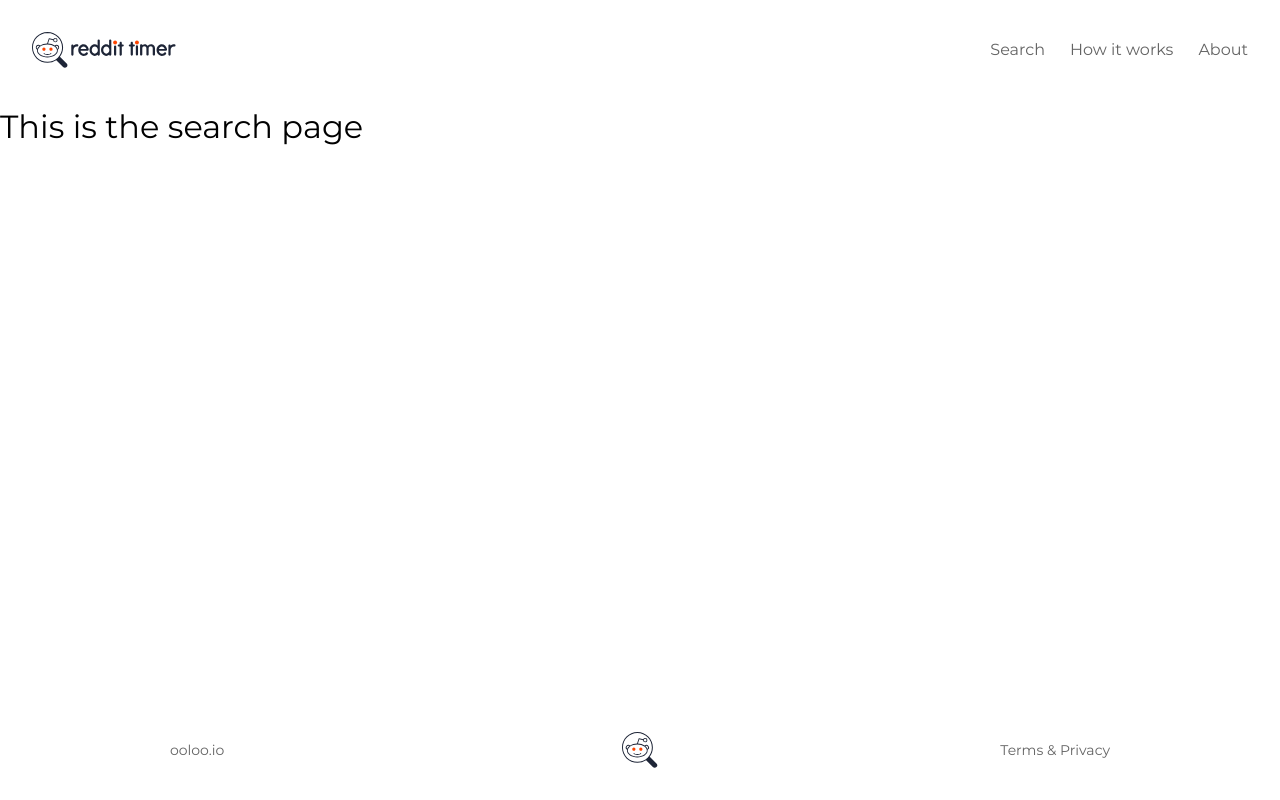
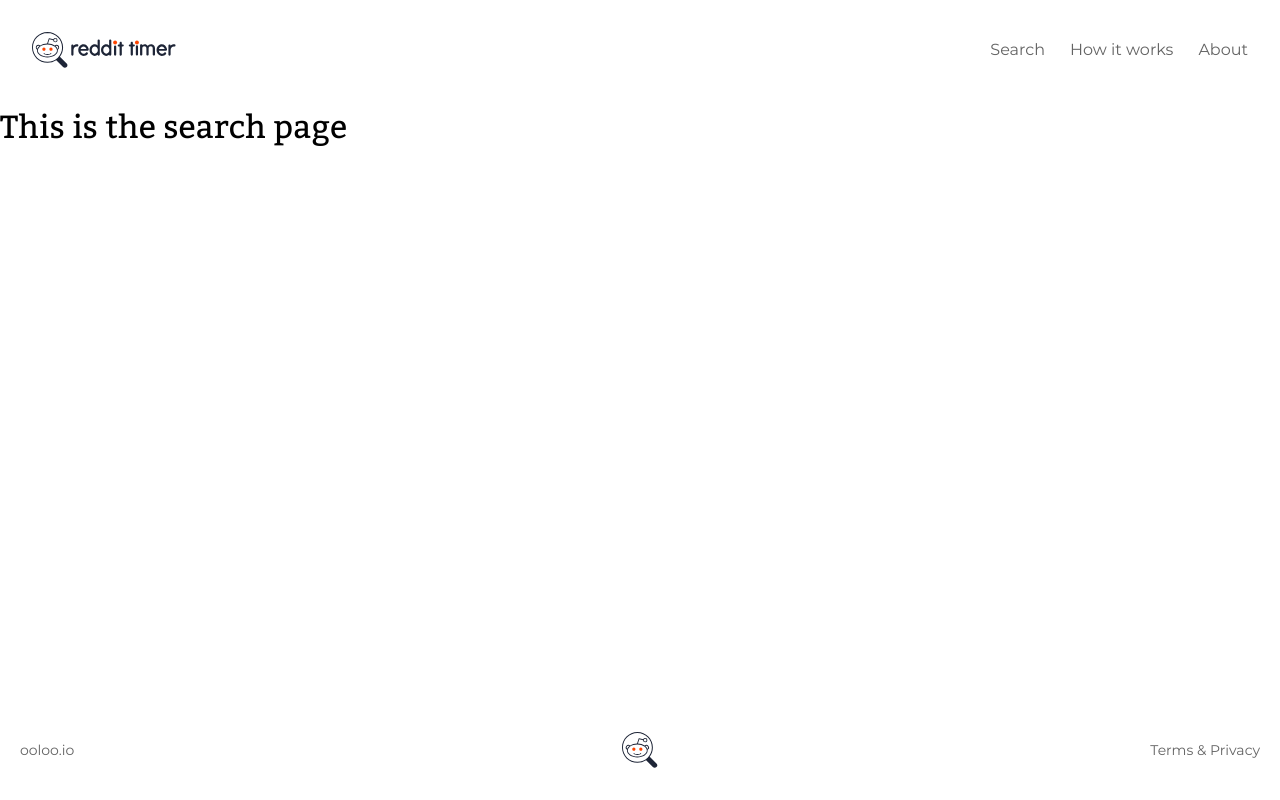
Before and after one commit to ooloo-io/reddit-timer-ferueda, a React (Create React App) app: page /search in a window 1280 px wide. Built offline with nearby package versions, Linux system fonts and the light colour scheme.

Commit message:
Update theme.js and globalStyles.js
Removed CSS custom properties from globalStyles and moved them to the theme.js file

```diff
--- a/src/styles/globalStyles.js
+++ b/src/styles/globalStyles.js
@@ -41,18 +41,6 @@
       url("/fonts/Bitter-Regular.woff2") format("woff2");
   }
 
-  :root {
-    --headline-font: 'Bitter', sans-serif;
-    --default-font: 'Montserrat', sans-serif;
-    --bg--color: #fff;
-    --container-width: 1440px;
-    --main-black: #000;
-    --gray-base: #93918f;
-    --primary-color: #fdb755;
-    --link-color: #0087ff;
-    --brownish-grey: #636363;
-  }
-
   html {
     box-sizing: border-box;
   }
@@ -61,7 +49,7 @@
     font-family: ${({ theme }) => theme.font.family.default};
     font-size: ${({ theme }) => theme.font.size.default};
     line-height: ${({ theme }) => theme.font.lineHeight.default};
-    color: ${({ theme }) => theme.color.text};
+    color: ${({ theme }) => theme.color.grayBase};
   }
 
   *, *:before, *:after {
@@ -76,11 +64,11 @@
 
   h1, h2, h3, h4, h5, h6 {
     font-family: ${({ theme }) => theme.font.family.headline};
-    color: ${({ theme }) => theme.color.headline};
+    color: ${({ theme }) => theme.color.black};
   }
 
   a {
-    color: ${({ theme }) => theme.color.link};
+    color: ${({ theme }) => theme.color.brownishGray};
     text-decoration: none;
   }
 
--- a/src/styles/theme.js
+++ b/src/styles/theme.js
@@ -1,13 +1,19 @@
 const theme = {
+  mainContainer: {
+    width: '1440px',
+  },
   color: {
-    text: 'var(--gray-base)',
-    headline: 'var(--main-black)',
-    link: 'var(--brownish-grey)',
+    black: '#000',
+    link: '#0087ff',
+    grayBase: '#93918f',
+    primary: '#fdb755',
+    brownishGray: '#636363',
+    white: '#fff',
   },
   font: {
     family: {
-      default: 'var(--default-font)',
-      headline: 'var(--headline -font)',
+      default: 'Montserrat, sans-serif',
+      headline: 'Bitter, sans-serif',
     },
     size: {
       default: '16px',
```
